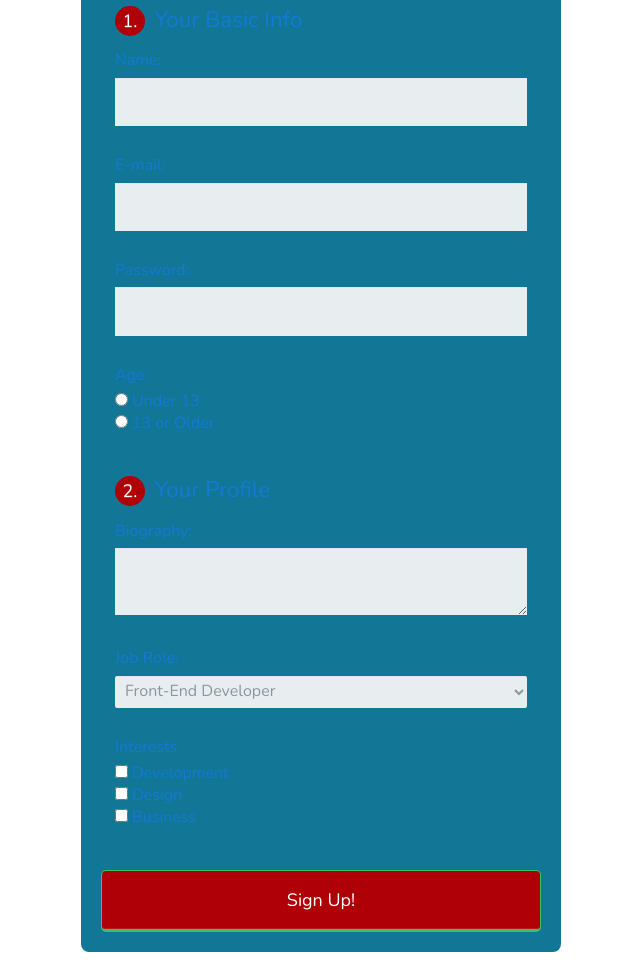
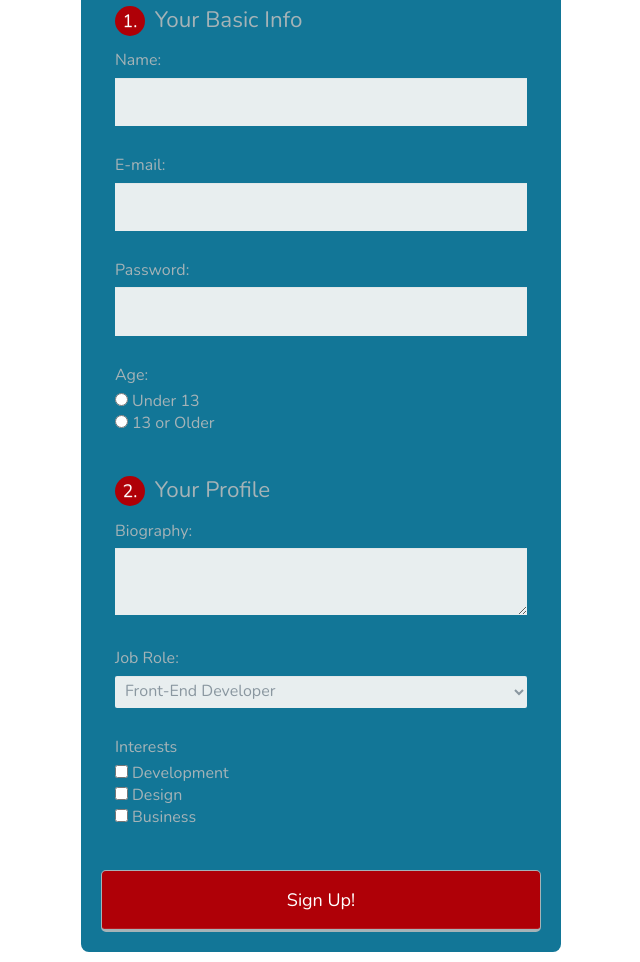
Before and after one commit to MichaelNewell/sign-up-form, a plain HTML site: page index.html in a window 1280 px wide. Shown: the part 81-1043 px from the top of the page, without its empty margins (319-959 px from the left). Drawn offline with nearby package versions, Linux system fonts and the light colour scheme.

Commit message:
modify body color and submit button padding color

```diff
--- a/css/main.css
+++ b/css/main.css
@@ -6,7 +6,7 @@
 
 body {
   font-family: 'Nunito', sans-serif;
-  color: #137ad4;
+  color: #a5b3b7;
 }
 
 form {
@@ -68,7 +68,7 @@ button {
   font-style: normal;
   border-radius: 5px;
   width: 100%;
-  border: 1px solid #3ac162;
+  border: 1px solid #a5b3b7;
   border-width: 1px 1px 3px;
   box-shadow: 0 -1px 0 rgba(255,255,255,0.1) inset;
   margin-bottom: 10px;
```
